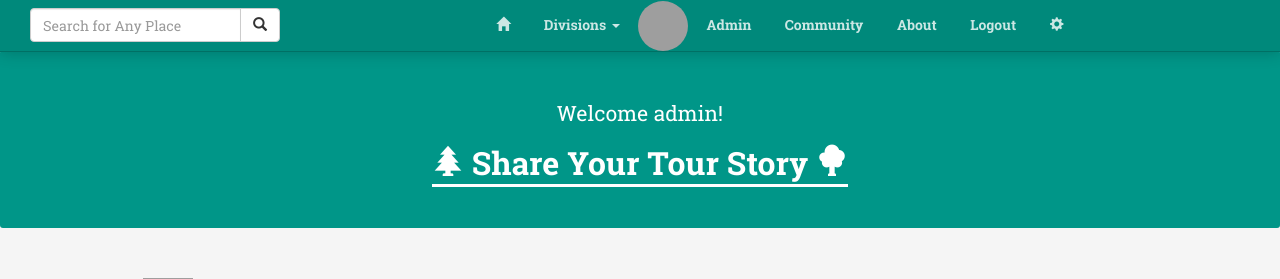
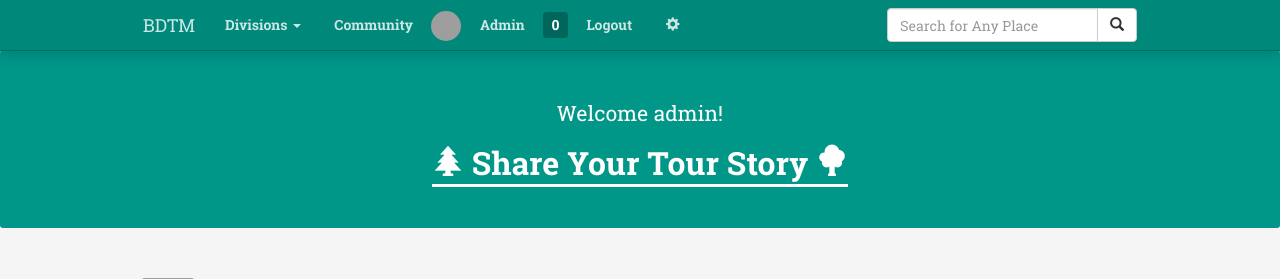
Before and after one commit to rakib10rr3/Bangladesh-Travel-Magazine, a Django app: page / in a window 1280 px wide. Shown: the top 279 px of the page. Run offline with Django 3.2, Linux system fonts and the light colour scheme; a user stored in the database is signed in; data comes from the database, SQL or seed files in the repository; both versions use the stored data as it was after the commit; data that the repository does not hold is empty; some libraries are stand-ins or nearby versions; grey boxes are pictures that could not be loaded.

Commit message:
NavBar Design, Login-Reg Validation, Notification Model with some fn.

```diff
--- a/BDTM/settings.py
+++ b/BDTM/settings.py
@@ -65,6 +65,7 @@ TEMPLATES = [
                 'django.template.context_processors.request',
                 'django.contrib.auth.context_processors.auth',
                 'django.contrib.messages.context_processors.messages',
+                'app1.context_processors.notification',
             ],
         },
     },
--- /dev/null
+++ b/app1/context_processors.py
@@ -0,0 +1,14 @@
+from .models import Notification
+
+
+def notification(request):
+    if hasattr(request, 'user'):
+        user = request.user
+        n = Notification.objects.filter(recipient_id=user.id, unread=True)
+        total_notification = n.count()
+    else:
+        total_notification = 0
+
+    return {
+        'notification_count': total_notification,
+    }
--- a/app1/views.py
+++ b/app1/views.py
@@ -2,9 +2,10 @@ from django.contrib.auth.decorators import login_required
 from django.contrib.auth.models import User  # for using the User one to one model
 from django.http import HttpResponse
 from django.shortcuts import render, redirect
+
 from itertools import chain
 from .forms import PageForm, CommentForm, UserProfileForm, storyForm, imageForm, ProfileForm, QuestionForm, AnswerForm
-from .models import Division, Place, Picture, Story, UserProfile, Comment, Question, Answer
+from .models import Division, Place, Picture, Story, UserProfile, Comment, Question, Answer, Notification
 
 try:
     from django.utils import simplejson as json
@@ -414,6 +415,9 @@ def comment_delete(request):
 
 @login_required
 def story_share(request):
+    """
+    Add new Story
+    """
     if request.method == 'POST':
         form = storyForm(request.POST, request.FILES)
         if form.is_valid():
@@ -434,6 +438,7 @@ def story_share(request):
             print(form.errors)
     else:
         form = storyForm()
+
     context_dict = {'form': form}
     return render(request, 'app1/story_share.html', context_dict)
 
@@ -581,3 +586,22 @@ def search_ques(request):
 def about(request):
     return render(request, 'app1/about.html',
                   {})
+
+
+# Utility Functions
+def add_notification(recipient, sender, notify_from, ref_type, ref_value):
+    n = Notification(recipient_id=recipient, sender_id=sender, notify_from=notify_from,
+                     ref_type=ref_type, ref_value=ref_value)
+    n.save()
+
+
+def add_notify_story_new_comment(story_id, story_author_id, commentator_id):
+    add_notification(story_author_id, commentator_id, "story", "story", story_id)
+
+
+def add_notify_story_new_like(story_id, story_author_id, liker_id):
+    add_notification(story_author_id, liker_id, "story", "like", story_id)
+
+
+def add_notify_question_new_comment(question_id, question_author_id, commentator_id):
+    add_notification(question_author_id, commentator_id, "question", "question", question_id)
--- a/static/app1/css/style.css
+++ b/static/app1/css/style.css
@@ -40,8 +40,8 @@ nav.gp-navbar {
 }
 
 .gp-navbar .nav {
-    float: none;
-    text-align: center;
+    /*float: none;*/
+    /*text-align: center;*/
 }
 
 .gp-navbar .nav li {
@@ -58,6 +58,20 @@ nav.gp-navbar .gp-navbar-nav > li > a {
     /*color: #fff;*/
     font-weight: bold;
     text-transform: capitalize;
+}
+
+.ts-nav-pro-img {
+    height: 30px;
+    width: 30px;
+    border-radius: 50%;
+}
+
+/**
+Notification badge
+ */
+.label.ts-label-notify {
+    background-color: rgba(0, 0, 0, .25);
+    font-size: 100%;
 }
 
 /**
@@ -265,8 +279,6 @@ Search
     color: #888;
     padding: 0;
 }
-
-
 
 /**
  * Common type style
@@ -521,31 +533,48 @@ Comments
     display: block;
 }
 
-div.gp-jumbotron {
+div.gp-jumbotron, div.gp-jumbotron-transparent {
     background-color: #009688;
-    color: #fff;
     text-align: center;
     border-radius: 3px;
     font-size: 18px;
     font-weight: bold;
 }
 
+div.gp-jumbotron {
+    background-color: #009688;
+    color: #fff;
+}
+
 .gp-jumbotron.gp-danger {
     background-color: #FF5252;
 }
 
-div.gp-jumbotron h1 {
+div.gp-jumbotron-transparent {
+    background: transparent;
+    color: #333;
+}
+
+div.gp-jumbotron h1, div.gp-jumbotron-transparent h1 {
     font-size: 32px;
     margin: 0;
+}
+
+div.gp-jumbotron a, div.gp-jumbotron-transparent a {
+    transition: all .2s linear;
 }
 
 div.gp-jumbotron a {
     color: #fff;
     border-bottom: 3px solid #fff;
-    transition: all .2s linear;
 }
 
-div.gp-jumbotron a:hover {
+div.gp-jumbotron-transparent a {
+    color: #333;
+    border-bottom: 3px solid #666;
+}
+
+div.gp-jumbotron a:hover, div.gp-jumbotron-transparent a:hover {
     border-bottom: 3px solid transparent;
     text-decoration: none;
 }
@@ -611,12 +640,41 @@ Profile page
     font-size: 14px;
 }
 
+.ts-footer-menu {
+    margin: 5px 0 10px;
+    font-size: 14px;
+}
+
+.ts-footer-menu span {
+    margin: 0 10px 0;
+    text-transform: uppercase;
+}
+
+.ts-footer-menu a {
+    padding: 5px 0;
+}
+
+.ts-footer-menu a:hover {
+    text-decoration: none;
+    background: #009688;
+    color: #fff;
+    padding: 5px 10px;
+}
+
+/**
+Utility Size class
+ */
+.ts-top-bottom-margin-30 {
+    margin-top: 30px;
+    margin-bottom: 30px;
+}
+
 /**
  * Style for big screens ;)
  */
 
 @media screen and (min-width: 1024px) {
-    .gp-container-normal {
+    .gp-container-normal, .navbar div {
         max-width: 1024px;
     }
 
--- a/templates/app1/base.html
+++ b/templates/app1/base.html
@@ -12,29 +12,12 @@
 
     <title>Bangladesh Travel Magazine</title>
 
-    <!--
-      <link href="http://getbootstrap.com/dist/css/bootstrap.min.css" rel="stylesheet">
-      <link href="http://getbootstrap.com/examples/dashboard/dashboard.css" rel="stylesheet">
-        -->
-
     <link rel="stylesheet" href="{% static "app1/css/style.css" %}">
     <link rel="stylesheet" href="{% static "app1/fonts/font-awesome/css/font-awesome.min.css" %}">
 
+    <link rel="stylesheet" href="{% static "app1/css/bootstrap.min.css" %}">
+
     <script src="{% static "app1/js/jquery-3.2.0.min.js" %}"></script>
-
-    {#    <link rel="stylesheet" href="https://maxcdn.bootstrapcdn.com/bootstrap/3.3.7/css/bootstrap.min.css">#}
-    <link rel="stylesheet" href="{% static "app1/css/bootstrap.min.css" %}">
-    {#    <link rel="stylesheet" href="{% static "app1/CSS/bootstrap_lumen.css" %}">#}
-    {#    <script src="https://ajax.googleapis.com/ajax/libs/jquery/3.1.1/jquery.min.js"></script>#}
-    {#    <script src="https://maxcdn.bootstrapcdn.com/bootstrap/3.3.7/js/bootstrap.min.js"></script>#}
-    <script src="{% static "app1/js/bootstrap.min.js" %}"></script>
-
-    <!--[if lt IE 9]>
-
-      <script src="https://oss.maxcdn.com/html5shiv/3.7.2/html5shiv.min.js"></script>
-      <script src="https://oss.maxcdn.com/respond/1.4.2/respond.min.js"></script>
-
-    <![endif]-->
 
     <style>
         @font-face {
@@ -68,58 +51,62 @@
 <nav class="navbar navbar-inverse navbar-fixed-top gp-navbar" role="navigation">
     <div class="container-fluid">
         <div class="navbar-header">
-            <button type="button" class="navbar-toggle collapsed" data-toggle="collapse" data-target=".navbar-collapse">
-                <span class="sr-only">Toggle navigation</span>
+            <div class="navbar-header">
+                <button type="button" class="navbar-toggle" data-toggle="collapse" data-target="#bdtmNavbar">
                     <span class="icon-bar"></span>
                     <span class="icon-bar"></span>
                     <span class="icon-bar"></span>
                 </button>
-            {#            <a class="navbar-brand" href="/app1/">BDTM</a>#}
+                <a class="navbar-brand" href="/">BDTM</a>
             </div>
-        <div class="navbar-collapse collapse">
-            <ul class="nav navbar-nav gp-navbar-nav">
+        </div>
+        <div class="navbar-collapse collapse" id="bdtmNavbar">
             {% if user.is_authenticated %}
 
-
-                    <li><a href="{% url 'index' %}"><i class="glyphicon glyphicon-home"></i></a></li>
+                <ul class="nav navbar-nav gp-navbar-nav">
+                    {#                    <li><a href="{% url 'index' %}"><i class="glyphicon glyphicon-home"></i></a></li>#}
                     <li class="dropdown">
                         <a class="dropdown-toggle" data-toggle="dropdown" href="#">Divisions
                             <span class="caret"></span></a>
                         <ul class="dropdown-menu">
+                            <li><a href="{% url 'division_detail' "barisal" %}">Barisal</a></li>
+                            <li><a href="{% url 'division_detail' "chittagong" %}">Chittagong</a></li>
                             <li><a href="{% url 'division_detail' "dhaka" %}">Dhaka</a></li>
-                            <li><a href="{% url 'division_detail' "chittagong" %}">Chittagong</a></li>
+                            <li><a href="{% url 'division_detail' "khulna" %}">Khulna</a></li>
+                            <li><a href="{% url 'division_detail' "mymensingh" %}">Mymensingh</a></li>
                             <li><a href="{% url 'division_detail' "rajshahi" %}">Rajshahi</a></li>
+                            <li><a href="{% url 'division_detail' "rangpur" %}">Rangpur</a></li>
                             <li><a href="{% url 'division_detail' "sylhet" %}">Sylhet</a></li>
-                            <li><a href="{% url 'division_detail' "khulna" %}">Khulna</a></li>
-                            <li><a href="{% url 'division_detail' "barisal" %}">Barisal</a></li>
-                            <li><a href="{% url 'division_detail' "rangpur" %}">Rangpur</a></li>
                         </ul>
                     </li>
                     {# <li><a href="{% url 'auth_password_change' %}">Change Password</a></li>#}
 
-                    {% if user.is_authenticated %}
+                    {# <li><a href="/admin/">{{ user.username }}</a></li>#}
+                    {# Source: http://stackoverflow.com/questions/806835/django-redirect-to-previous-page-after-login#}
+
+                    <li><a href="{% url 'forum' %}">Community</a></li>
+
+                    <li>
 
                         {% if user.userprofile.image %}
-                          <img src="{{ user.userprofile.image.url }}" class="img-circle" alt="Cinque Terre" width="50"
-                             height="50">
+                            <img src="{{ user.userprofile.image.url }}" class="ts-nav-pro-img" alt="{{ user.username }}">
                         {% else %}
-                            <img src="/media/default-placeholder.png" class="img-circle" alt="Cinque Terre" width="50"
-                             height="50">
-
-                        {% endif %}
-                        <li><a href="{% url 'user_profile' user.username %}">{{ user.username }}</a></li>
-
+                            <img src="/media/default-placeholder.png" class="ts-nav-pro-img" alt="{{ user.username }}">
                         {% endif %}
 
-                    {# <li><a href="/admin/">{{ user.username }}</a></li>#}
-                    {# Source: http://stackoverflow.com/questions/806835/django-redirect-to-previous-page-after-login#}
-                    <li><a href="{% url 'forum' %}">Community</a></li>
-                    <li><a href="{% url 'about' %}">About</a></li>
+                        <a style="display: inline;" href="{% url 'user_profile' user.username %}">
+                            {{ user.username }}
+                        </a>
+                    </li>
+                    <li><span class="label ts-label-notify">{{ notification_count }}</span></li>
+
                     <li><a href="{% url 'auth_logout' %}">Logout</a></li>
                     {% if request.user.is_superuser %}
                         <li><a href="/admin"><i class="glyphicon glyphicon-cog"></i></a></li>
                     {% endif %}
-                    <form class="navbar-form navbar-left" method="post" action="{% url 'search' %}">{% csrf_token %}
+
+                </ul>
+                <form class="navbar-form navbar-right" method="post" action="{% url 'search' %}">{% csrf_token %}
                     <div class="input-group">
                         <input type="text" name="place" class="form-control" placeholder="Search for Any Place">
                         <div class="input-group-btn">
@@ -130,13 +117,7 @@
                     </div>
                 </form>
 
-                {% else %}
-                    <li><a href="{% url 'index' %}">Home</a></li>
-                    <li><a href="{% url 'registration_register' %}?next={{ request.path }}">Register Here</a></li>
-                    <li><a href="{% url 'auth_login' %}?next={{ request.path }}">Login</a></li>
-
             {% endif %}
-            </ul>
         </div>
     </div>
 </nav>
@@ -144,11 +125,36 @@
     {% block body_block %}
 
     {% endblock %}
+
+
 </div>
 <div class="footer">
-    <p class="gp-copyright">Copyright &copy; Traitorz. All rights reserved.</p>
+    <div class="ts-footer-menu">
+        <span><a href="{% url 'index' %}">Home</a></span>
+        {% if user.is_authenticated %}
+            <span><a href="{% url 'forum' %}">Community</a></span>
+        {% endif %}
+        <span><a href="{% url 'about' %}">About</a></span>
+    </div>
+    <div class="ts-footer-info">
+        <p class="gp-copyright">Copyright &copy; Team Shunno. All rights reserved.</p>
         <p>Created with <span class="glyphicon glyphicon-heart"></span> & Django.</p>
     </div>
+</div>
+
+{# Scriptes #}
+<script src="{% static "app1/js/bootstrap.min.js" %}"></script>
+
+<!--[if lt IE 9]>
+
+      <script src="https://oss.maxcdn.com/html5shiv/3.7.2/html5shiv.min.js"></script>
+      <script src="https://oss.maxcdn.com/respond/1.4.2/respond.min.js"></script>
+
+<![endif]-->
+
+{% block javasript_block %}
+
+{% endblock %}
 
 </body>
 </html>
--- a/templates/app1/index.html
+++ b/templates/app1/index.html
@@ -5,7 +5,7 @@
 {% block body_block %}
     <div class="jumbotron gp-jumbotron">
         <p>Welcome {{ user.username }}!</p>
-        <h1><a  href="{% url 'story_share' %}" class="">
+        <h1><a href="{% url 'story_share' %}" class="">
             <span class="glyphicon glyphicon-tree-conifer"></span>
             Share Your Tour Story
             <span class="glyphicon glyphicon-tree-deciduous"></span>
@@ -21,9 +21,12 @@
 
                     {% for obj in stories %}
 
-                           {% if  obj.user.userprofile.image  %} <img src="{{ obj.user.userprofile.image.url }}" alt="No image shared" width="50" height="50"> {% else %}   <img src="/media/default-placeholder.png" class="img-circle" alt="Cinque Terre" width="50"
-                             height="50">{% endif %}<a
-                                        href="{% url 'user_profile' obj.user %}">{{ obj.user }}</a> with  <strong>{{ obj.member }}</strong> members.
+                        {% if  obj.user.userprofile.image %}
+                            <img src="{{ obj.user.userprofile.image.url }}" alt="{{ obj.user }}" width="50" height="50">
+                        {% else %}
+                            <img src="/media/default-placeholder.png" class="img-circle" alt="{{ obj.user }}" width="50" height="50">
+                        {% endif %}
+                        <a href="{% url 'user_profile' obj.user %}">{{ obj.user }}</a> with  <strong>{{ obj.member }}</strong> members.
 
 
                         <div class="gp-div-post-full">
@@ -364,6 +367,8 @@
 
     </div>
 
+    {% block javasript_block %}
+
         <script type="text/javascript">
 
 
@@ -474,9 +479,6 @@
 
         </script>
 
-
-
-
+    {% endblock %}
 
 {% endblock %}
-<!-- creating custom change list -->
```
Also changed, not shown: app1/admin.py (+12 -7 lines), app1/models.py (+43 -0 lines), templates/app1/index_default.html (+5 -2 lines), templates/registration/login.html (+21 -15 lines), templates/registration/registration_form.html (+21 -5 lines), app1/migrations/0002_auto_20170725_1739.py (added), app1/migrations/0004_merge_20170726_2200.py (added), db.sqlite3, media/default-placeholder.png (added). Lines whose indentation alone changed are shown as unchanged.
